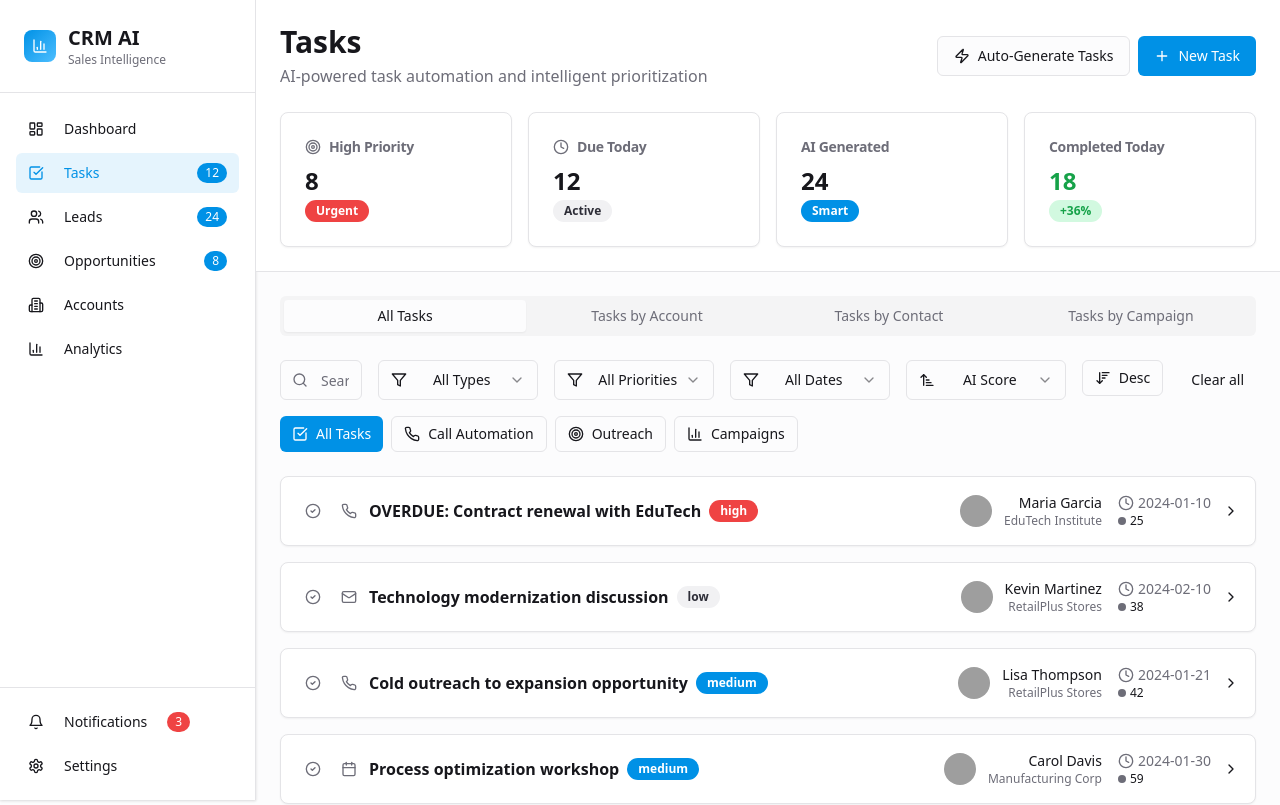
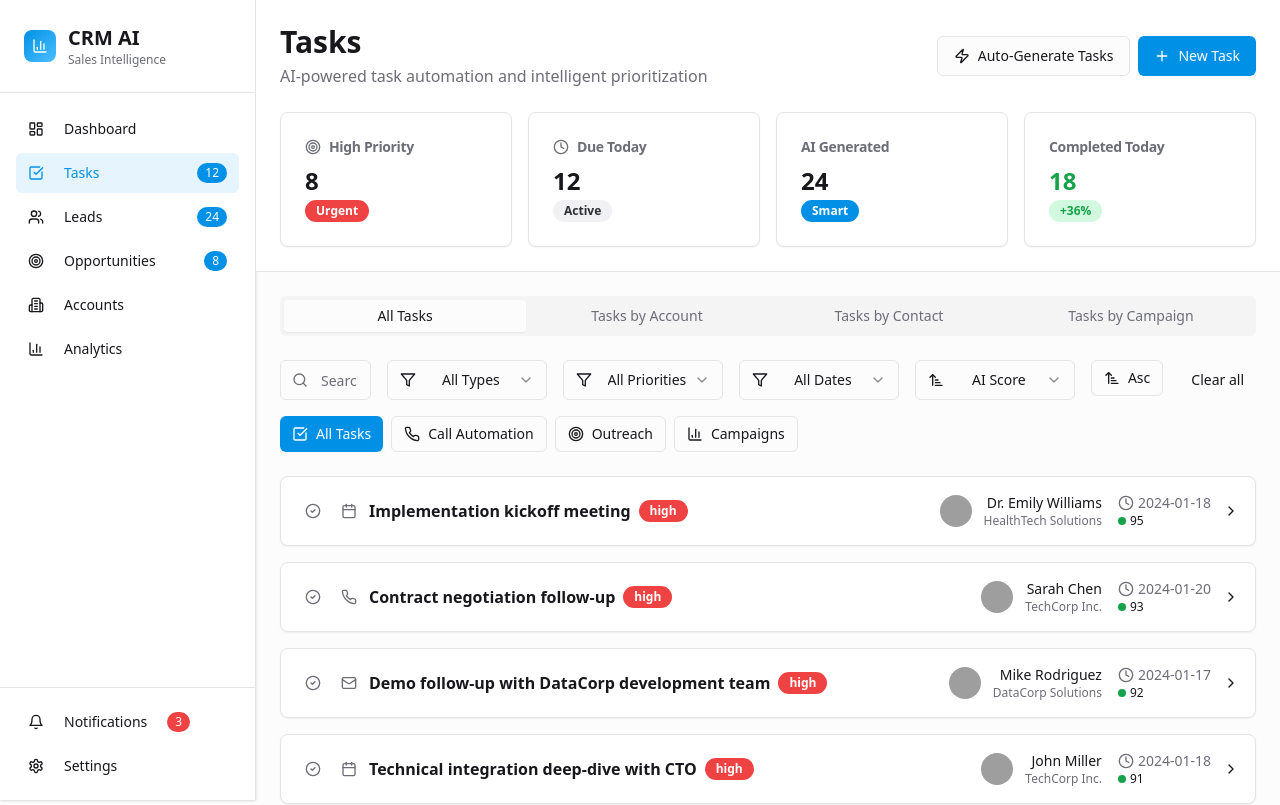
Before and after one commit to jeremyh-netizen/stratasales-ai, a React (Vite) app: page /tasks in a window 1280 px wide. Shown: the top 805 px of the page. Built offline with nearby package versions, Linux system fonts and the light colour scheme; grey boxes are pictures that could not be loaded; the HTML template or start-up script is replaced by a standard one.

Commit message:
Set default sort to Ascending

```diff
--- a/src/pages/Tasks.tsx
+++ b/src/pages/Tasks.tsx
@@ -26,7 +26,7 @@ const defaultFilters: FilterState = {
   priority: "all",
   type: "all",
   sortBy: "predictive-score",
-  sortOrder: "desc",
+  sortOrder: "asc",
   secondaryFilter: "all-tasks",
   dateRange: "all"
 };
```
